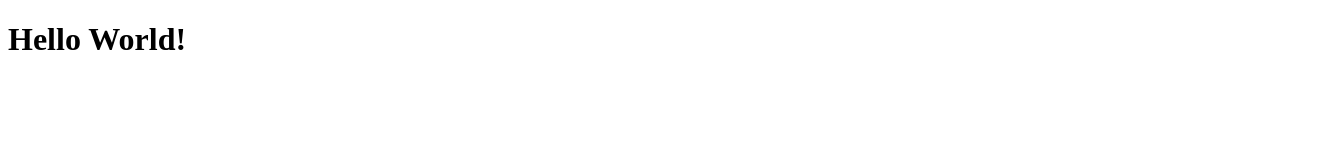
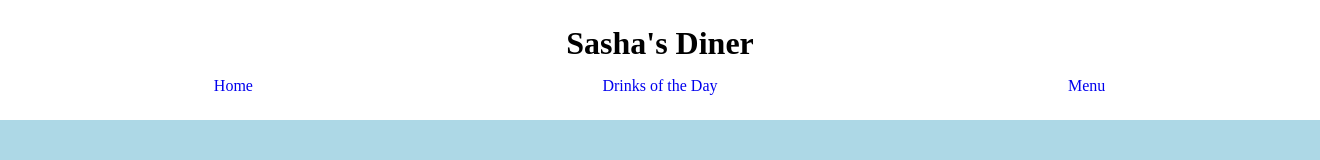
Before and after one commit to lvas248/my-personal-website, a plain HTML site: page index.html in a window 1280 px wide. Shown: the whole page, 1320 px wide, since content can reach past the window. Drawn offline with Linux system fonts and the light colour scheme.

Commit message:
add style.css, connect to index.html

```diff
--- a/index.html
+++ b/index.html
@@ -1,7 +1,19 @@
 <!DOCTYPE html>
 <html lang="en">
-    <head><title>My Personal Website</title></head>
+    <head>
+        <title>My Personal Website</title>
+        <link rel="stylesheet" href="style.css">
+    </head>
     <body>
-        <h1>Hello World!</h1>
+        <header>
+            <h1 class="title">Sasha's Diner</h1>
+            <nav>
+                <ul class="nav-list">
+                    <li class="nav-btn"><a href="#">Home</a></li>
+                    <li class="nav-btn"><a href="#">Drinks of the Day</a></li>
+                    <li class="nav-btn"><a href="#">Menu</a></li>
+                </ul>
+            </nav>
+        </header>
     </body>
 </html>
--- /dev/null
+++ b/style.css
@@ -0,0 +1,31 @@
+* {
+    margin: 0;
+    padding: 0;
+}
+body {
+    background: lightblue;
+}
+header {
+    display: flex;
+    flex-direction: column;
+    justify-content: center;
+    width: 100%;
+    text-align: center;
+    background-color: white;
+    padding: 25px 20px;
+}
+.title{
+    margin: 0 0 15px 0;
+}
+.nav-list {
+    display: flex;
+    flex-direction: row;
+    justify-content: center;
+    list-style: none;
+}
+.nav-btn {
+    width: 33.33%;
+}
+.nav-btn a{
+    text-decoration: none;
+}
```
